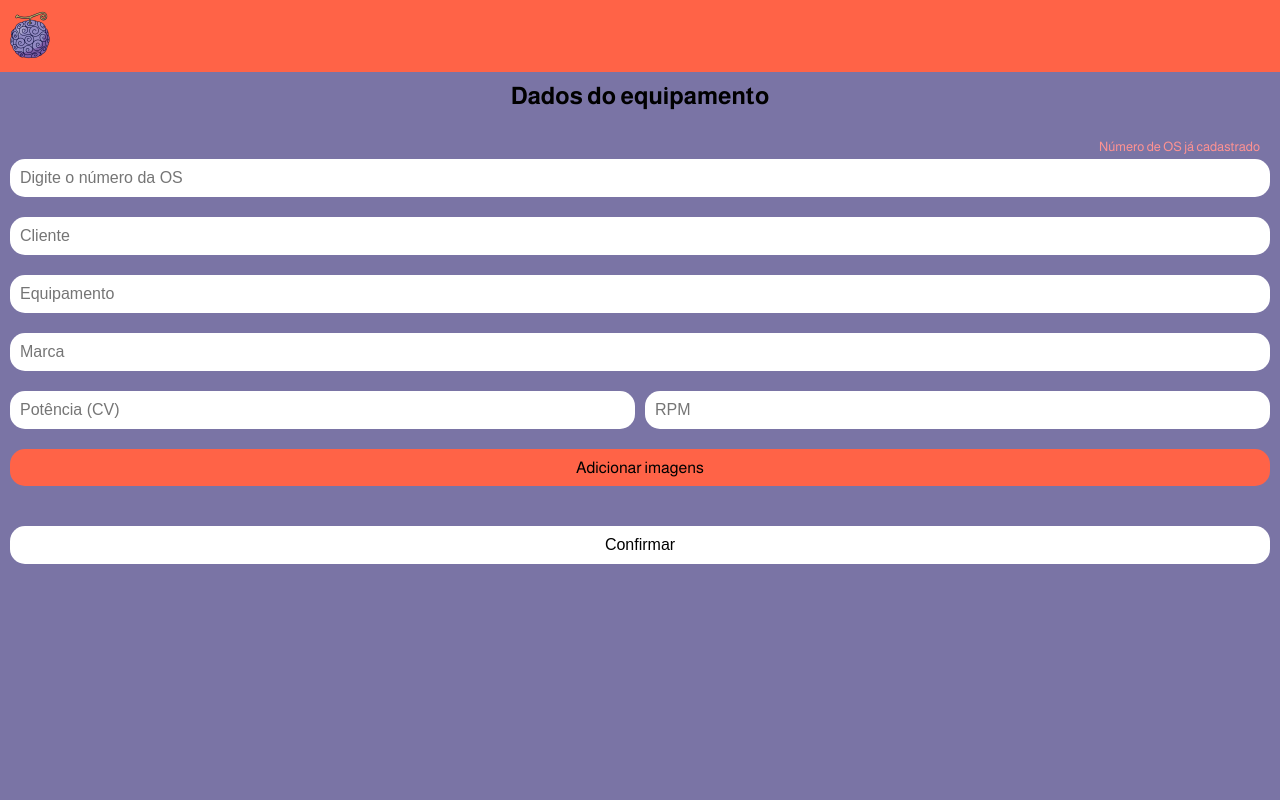
After one commit to BernardoSMota/Sistema-OS, a Django app: page /create/ in a window 1280 px wide. The commit adds this page. Run offline with Django 5.2, Linux system fonts and the light colour scheme; some libraries are stand-ins or nearby versions.

Commit message:
Create finished

```diff
--- /dev/null
+++ b/sistema_os/ordens/static/ordens/css/create.css
@@ -0,0 +1,113 @@
+html, body {
+  margin: 0;
+  padding: 0;
+  overflow-x: hidden;
+  width: 100vw;
+}
+
+main {
+    padding: 1rem;
+    max-width: 100%;
+    text-align: center;
+}
+
+form {
+    font-size: 1.6rem;
+
+    display: grid;
+    grid-template-areas:
+        'os os'
+        'client client'
+        'equipment equipment'
+        'brand brand'
+        'pot rotation'
+        'picInput picInput'
+        'images images'
+        'confirm confirm';
+    column-gap: 1rem;
+    row-gap: 2rem;
+
+    margin-top: 3rem;
+}
+
+form span {
+    display: flex;
+    flex-direction: column;
+}
+
+.os-number { grid-area: os; }
+.client { grid-area: client; }
+.equipment { grid-area: equipment; }
+.brand { grid-area: brand; }
+.pot { grid-area: pot; }
+.rotation { grid-area: rotation; }
+.pictures { grid-area: picInput; }
+
+#confirm { grid-area: confirm; }
+
+form input {
+    padding: 1rem;
+    width: 100%;
+}
+
+input[type='file'] {
+    display: none;
+}
+
+.pictures label {
+    background-color: rgb(var(--header-bg));
+    text-align: center;
+    padding: 1rem;
+    border-radius: 1.5rem;
+    cursor: pointer;
+    user-select: none;
+}
+
+#pictures-container {
+    grid-area: images;
+    display: none;
+    flex-direction: row;
+    gap: 10px;
+    overflow-x: auto;
+
+    width: 100%;
+    -webkit-overflow-scrolling: touch;
+    user-select: none;
+}
+
+#pictures-container img {
+    flex-shrink: 0;
+    width: 100px;
+    height: auto;
+    border-radius: 8px;
+    object-fit: cover;
+}
+
+#pictures-container::-webkit-scrollbar {
+  height: 1vh;
+}
+
+#pictures-container::-webkit-scrollbar-thumb{
+    background-color: rgb(var(--header-bg));
+    cursor: pointer;
+}
+
+#pictures-container::-webkit-scrollbar-track{
+    background-color: transparent;
+    cursor: pointer;
+}
+
+button{
+    background-color: white;
+    color: black;
+    cursor: pointer;
+}
+
+.os-number::before{
+    content: 'Número de OS já cadastrado';
+    background-color: none;
+    color: rgb(255, 146, 146);
+    margin: 0 1rem 0.5rem 0;
+    text-align: end;
+    font-size: 1.3rem;
+}
--- /dev/null
+++ b/sistema_os/ordens/static/ordens/js/update_pictures.js
@@ -0,0 +1,30 @@
+const inputFotos = document.getElementById('pictures');
+const container = document.getElementById('pictures-container');
+
+inputFotos.addEventListener('change', () => {
+    container.innerHTML = '';
+
+    const files = inputFotos.files;
+
+    if(files.length === 0) {
+        return;
+    }
+    container.style.display = 'flex'
+
+    for(let i = 0; i < files.length; i++) {
+        const file = files[i];
+
+        if(!file.type.startsWith('image/')) continue;
+
+        const img = document.createElement('img');
+        img.style.maxWidth = '100px';
+        img.style.height = 'auto';
+        img.style.marginRight = '10px';
+        img.style.marginBottom = '10px';
+        img.style.borderRadius = '8px';
+
+        img.src = URL.createObjectURL(file);
+
+        container.appendChild(img);
+    }
+});
--- /dev/null
+++ b/sistema_os/ordens/templates/ordens/pages/create.html
@@ -0,0 +1,52 @@
+{% load static %}
+{% include "global/partials/head.html" %}
+<link rel="stylesheet" href="{% static "ordens/css/create.css" %}">
+</head>
+<body>
+    {% include "global/partials/header.html" %}
+
+    <main>
+        <h2>Dados do equipamento</h2>
+
+        <form action="{% url "ordens:home" %}" id='main-form'>
+            <span class='os-number'>
+                <input type="text" inputmode="numeric" pattern="[0-9]*" name="os-number" id="os-number" placeholder="Digite o número da OS" >
+            </span>
+
+            <span class='client'>
+                <input type="text" name="client" id="client" placeholder='Cliente'>
+            </span>
+
+            <span class='equipment'>
+                <input type="text" name="equipment" id="equiament" placeholder='Equipamento'>
+            </span>
+
+            <span class='brand'>
+                <input type="text" name="brand" id="brand" placeholder='Marca'>
+            </span>
+
+            <span class='pot'>
+                <input type="text" inputmode="decimal" pattern="[0-9]*" name="pot" id="pot" placeholder='Potência (CV)'>
+            </span>
+
+            <span class='rotation'>
+                <input type="text" inputmode="numerci" pattern="[0-9]*" name="rotation" id="rotation" placeholder='RPM'>
+            </span>
+
+            <span class='pictures'>
+                <label for="pictures" id='label-pictures'>Adicionar imagens</label>
+                <input type="file" name="pictures" id="pictures" accept="image/*" multiple placeholder='Fotos do equipamento'>
+            </span>
+            <div id="pictures-container" class="status"></div>
+
+            <button type="submit" id='confirm'>Confirmar</button>
+        </form>
+
+
+    </main>
+
+    {% comment %} <script src="{% static "global/js/auto_update.js" %}"></script> {% endcomment %}
+    <script src="{% static "ordens/js/update_pictures.js" %}"></script>
+
+</body>
+</html>
--- a/sistema_os/ordens/templates/ordens/pages/index.html
+++ b/sistema_os/ordens/templates/ordens/pages/index.html
@@ -1,7 +1,7 @@
 {% load static %}
 
 {% include "global/partials/head.html" %}
-    <link rel="stylesheet" href="{% static "ordens/css/style.css" %}">
+    <link rel="stylesheet" href="{% static "ordens/css/index.css" %}">
 </head>
 <body>
 
@@ -10,7 +10,7 @@
     <main>
         <h1>Você deseja:</h1>
         <div class="options">
-            <a href="#" class='option-button'>Cadastrar uma nova OS</a>
+            <a href="{% url "ordens:create" %}" class='option-button'>Cadastrar uma nova OS</a>
             <button id='edit-os' class='option-button'>Editar uma OS existente</button>
             <form action="" id="form-os-number">
                 <input type="text" inputmode="numeric" pattern="[0-9]*" name="os-number" id="os-number" placeholder="Digite o número da OS" >
--- a/sistema_os/ordens/urls.py
+++ b/sistema_os/ordens/urls.py
@@ -1,6 +1,9 @@
 from django.urls import path
-from ordens.views import home
+from ordens.views import home, create
+
+app_name = 'ordens'
 
 urlpatterns = [
     path('', home, name='home'),
+    path('create/', create, name='create'),
 ]
--- a/sistema_os/ordens/views.py
+++ b/sistema_os/ordens/views.py
@@ -2,4 +2,9 @@ from django.shortcuts import render
 
 # Create your views here.
 def home(request):
-    return render(request, 'ordens/pages/index.html')
+    return render(request, 'ordens/pages/index.html',
+                  context={'window_title': 'Início'})
+
+def create(request):
+    return render(request, 'ordens/pages/create.html',
+                  context={'window_title': 'Criando OS'})
--- a/sistema_os/sistema_os/settings.py
+++ b/sistema_os/sistema_os/settings.py
@@ -11,6 +11,7 @@ https://docs.djangoproject.com/en/5.2/ref/settings/
 """
 
 from pathlib import Path
+from decouple import config
 
 # Build paths inside the project like this: BASE_DIR / 'subdir'.
 BASE_DIR = Path(__file__).resolve().parent.parent
@@ -125,3 +126,5 @@ MEDIA_ROOT = BASE_DIR / 'media'
 # https://docs.djangoproject.com/en/5.2/ref/settings/#default-auto-field
 
 DEFAULT_AUTO_FIELD = 'django.db.models.BigAutoField'
+
+CAMINHO_BASE_SALVAMENTO = config('CAMINHO_BASE')
--- a/sistema_os/static/global/css/style.css
+++ b/sistema_os/static/global/css/style.css
@@ -27,6 +27,11 @@ body{
     flex-direction: column;
 }
 
+h1{ font-size: 3.2rem; }
+
+h2{ font-size: 2.4rem;}
+
+
 header{
     background-color: rgb(var(--header-bg));
     padding: 1rem 0.5rem;
@@ -36,4 +41,20 @@ main{
     background-color: rgb(var(--main-bg));
     flex-grow: 1;
     overflow: auto;
+    padding-top: 2rem;
 }
+
+input, button{
+    font-size: 1.6rem;
+    padding: 1rem 1rem 1rem 1rem;
+    border-radius: 1.5rem;
+
+    outline: none;
+    border: none;
+}
+
+/* button{
+    font-size: 1.6rem;
+    padding: 1rem;
+    border-radius: 1.5rem;
+} */
--- /dev/null
+++ b/sistema_os/static/global/js/auto_update.js
@@ -0,0 +1,3 @@
+setInterval(() => {
+    window.location.reload();
+  }, 2000);
--- a/sistema_os/templates/global/partials/head.html
+++ b/sistema_os/templates/global/partials/head.html
@@ -4,7 +4,7 @@
 <head>
     <meta charset="UTF-8">
     <meta name="viewport" content="width=device-width, initial-scale=1.0">
-    <title>Document</title>
+    <title> {{ window_title }} </title>
     <link rel="stylesheet" href="{% static "global/css/style.css" %}">
     <link rel="preconnect" href="https://fonts.googleapis.com">
     <link rel="preconnect" href="https://fonts.gstatic.com" crossorigin>
--- a/sistema_os/templates/global/partials/header.html
+++ b/sistema_os/templates/global/partials/header.html
@@ -1,4 +1,4 @@
 {% load static %}
     <header>
-        <a href="#"><img src="{% static "global/images/gomu-gomu.png" %}" alt=""></a>
+        <a href="{% url "ordens:home" %}"><img src="{% static "global/images/gomu-gomu.png" %}" alt=""></a>
     </header>
```
Also changed, not shown: sistema_os/ordens/static/ordens/css/index.css (renamed from sistema_os/ordens/static/ordens/css/style.css, +0 -10 lines).
